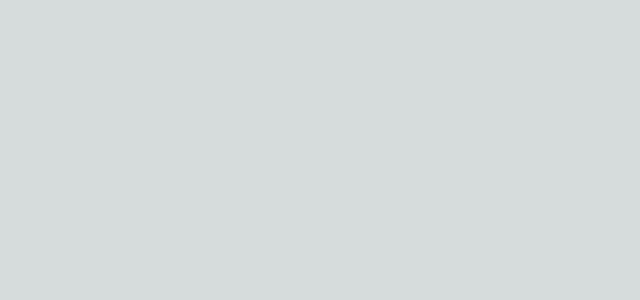
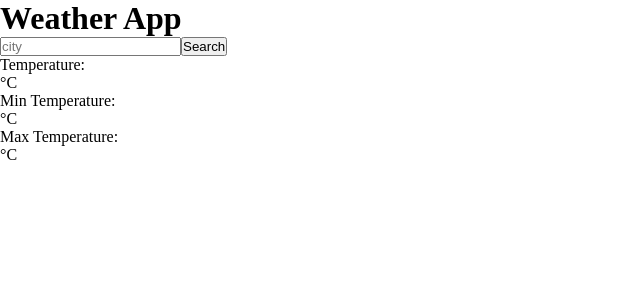
Before and after one commit to sepidsoroush/next-Wearther-app, a Next.js app: page / in a window 1280 px wide. Shown: the top 300 px of the page, without its empty margins (0-640 px from the left). Built offline with nearby package versions, Linux system fonts and the light colour scheme.

Commit message:
setting up the structure

```diff
--- a/src/app/globals.css
+++ b/src/app/globals.css
@@ -85,15 +85,7 @@ body {
   overflow-x: hidden;
 }
 
-body {
-  color: rgb(var(--foreground-rgb));
-  background: linear-gradient(
-      to bottom,
-      transparent,
-      rgb(var(--background-end-rgb))
-    )
-    rgb(var(--background-start-rgb));
-}
+
 
 a {
   color: inherit;
--- a/src/app/page.js
+++ b/src/app/page.js
@@ -1,7 +1,44 @@
+"use client"
+import { useState } from "react";
+
 export default function Home() {
+  const [temp , setTmp] = useState(null);
+  const [minTemp , setMinTemp] = useState('');
+  const [maxTemp , setMaxTemp] =useState('');
+  const [error , setError] =useState(false);
+
   return (
     <main>
-
+      <div>
+        <h1>Weather App</h1>
+      </div>
+      <div>
+        <input
+        type="text"
+        placeholder="city"
+         />
+        <button>
+          Search
+        </button>
+      </div>
+      <div>
+        <div>
+          <p>Temperature:</p>
+          <p>{temp} °C</p>
+        </div>
+        <div>
+          <p>Min Temperature:</p>
+          <p>{minTemp} °C</p>
+        </div>
+        <div>
+          <p>Max Temperature:</p>
+          <p>{maxTemp} °C</p>
+        </div>
+        {error && (
+        <div>
+          <p>Couldn't find weather results.</p>
+        </div>)}
+      </div>
     </main>
   )
 }
```
